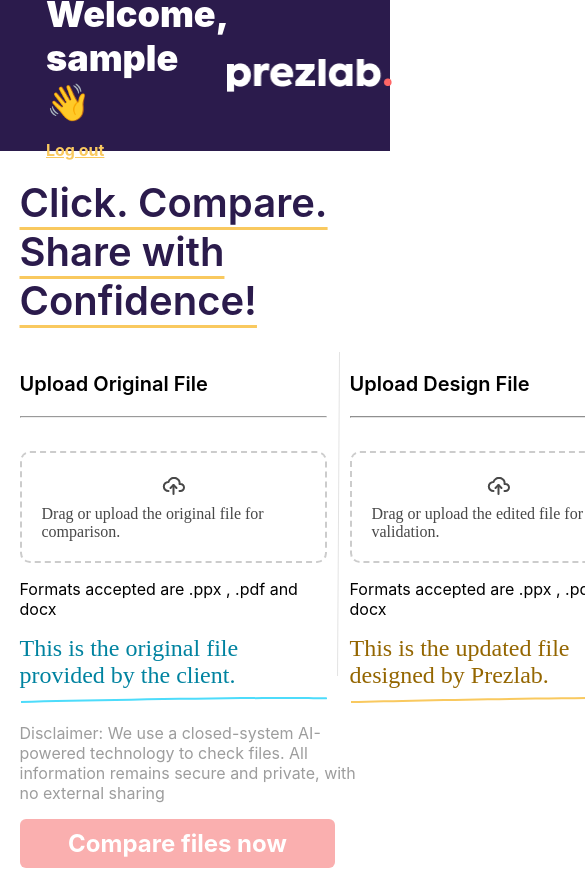
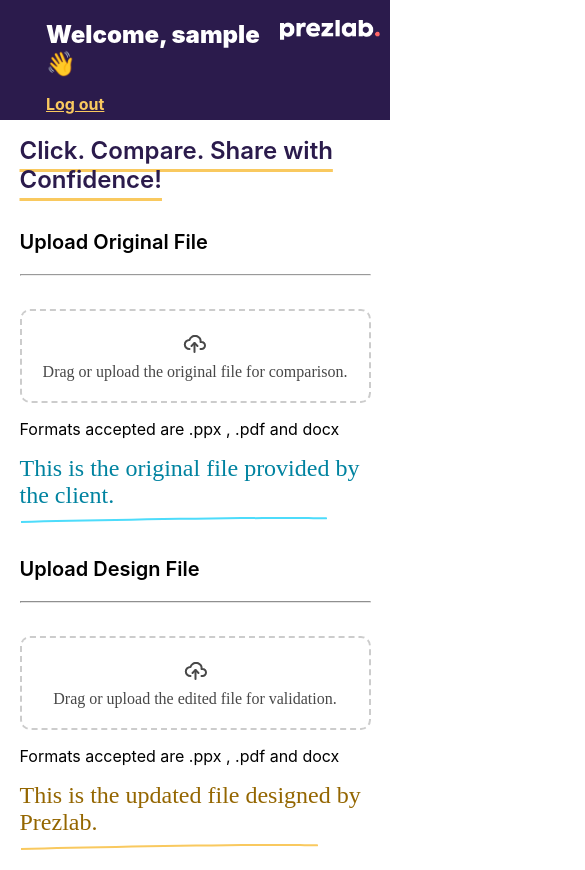
Before and after one commit to Ahmadalshishani/project-, a React (Create React App) app in the folder front/: page / in a window 390 px wide. Shown: the top 870 px of the page, 585 px wide, since content can reach past the window. Built offline with nearby package versions, Linux system fonts and the light colour scheme; sample sign-in values are in the browser's storage.

Commit message:
dash board responsave

```diff
--- a/front/src/components/ForgetPassword/index.js
+++ b/front/src/components/ForgetPassword/index.js
@@ -29,7 +29,29 @@
           width: "100%",
         }}
       >
-        <div>
+        <div >
+          <div style={{ display: "flex", alignItems: "center" }}>
+        <svg
+            cursor={"pointer"}
+              width="50"
+              height="50"
+              viewBox="0 0 50 50"
+              fill="none"
+              xmlns="http://www.w3.org/2000/svg"
+              onClick={() => {
+                navigate("/login");
+              }}
+
+            >
+              <path
+                d="M10.9375 23.4375H42.1875C42.6019 23.4375 42.9993 23.6021 43.2924 23.8951C43.5854 24.1882 43.75 24.5856 43.75 25C43.75 25.4144 43.5854 25.8118 43.2924 26.1049C42.9993 26.3979 42.6019 26.5625 42.1875 26.5625H10.9375C10.5231 26.5625 10.1257 26.3979 9.83265 26.1049C9.53962 25.8118 9.375 25.4144 9.375 25C9.375 24.5856 9.53962 24.1882 9.83265 23.8951C10.1257 23.6021 10.5231 23.4375 10.9375 23.4375Z"
+                fill="black"
+              />
+              <path
+                d="M11.5845 25L24.5439 37.9562C24.8373 38.2496 25.0021 38.6476 25.0021 39.0625C25.0021 39.4774 24.8373 39.8753 24.5439 40.1687C24.2505 40.4621 23.8525 40.627 23.4376 40.627C23.0227 40.627 22.6248 40.4621 22.3314 40.1687L8.26886 26.1062C8.12335 25.9611 8.0079 25.7887 7.92913 25.5988C7.85036 25.409 7.80981 25.2055 7.80981 25C7.80981 24.7945 7.85036 24.591 7.92913 24.4011C8.0079 24.2113 8.12335 24.0389 8.26886 23.8937L22.3314 9.83124C22.6248 9.53784 23.0227 9.37302 23.4376 9.37302C23.8525 9.37302 24.2505 9.53784 24.5439 9.83124C24.8373 10.1246 25.0021 10.5226 25.0021 10.9375C25.0021 11.3524 24.8373 11.7503 24.5439 12.0437L11.5845 25Z"
+                fill="black"
+              />
+            </svg>
           <p className="forget"
             style={{
               maxWidth: "351px",
@@ -43,7 +65,7 @@
             }}
           >
             Forgot your password?
-          </p>
+          </p></div>
           <p
             style={{
               maxWidth: "230px",
--- a/front/src/components/compares/index.js
+++ b/front/src/components/compares/index.js
@@ -219,7 +219,7 @@
             Log out
           </span>
         </p>
-        <img src={Logo} alt="Company Logo" />
+        <img id="logo" src={Logo} alt="Company Logo" />
       </header>
       <div style={{ maxWidth: "100rem",  width: "90%" ,margin:"0 auto",alignItems:"center"}}>
       <div
--- a/front/src/components/dashboard/index.js
+++ b/front/src/components/dashboard/index.js
@@ -2,11 +2,10 @@
 import "./style.css";
 import Logo from "../../pictures/Group 8.png";
 import DragDrop from "../DragDrop/index";
-import { useDispatch, useSelector } from "react-redux";
+import { useDispatch} from "react-redux";
 import { setCompare } from "../reducers/compare";
 import { useNavigate, Navigate } from "react-router-dom";
 
-const baseUrl = "http://194.242.57.64:5000";
 
 const Dashboard = () => {
   const navigate = useNavigate();
@@ -23,11 +22,6 @@
   // State to manage files
   const [originalFile, setOriginalFile] = useState(null);
   const [designFile, setDesignFile] = useState(null);
-  const { compare } = useSelector((state) => {
-    return {
-      compare: state.compare.comparing,
-    };
-  });
   // API endpoint
   const baseUrl = "http://194.242.57.64:5000";
 
@@ -102,12 +96,12 @@
             Log out
           </span>
         </p>
-        <img src={Logo} alt="Company Logo" />
+        <img id="logo" src={Logo} alt="Company Logo"  />
       </header>
       <div style={{ maxWidth: "100rem", margin: "auto", width: "90%",cursor:"default" }}>
         <h1 className="head" style={{fontFamily:"inter",fontWeight:"600",fontSize:"40px"}}>Click. Compare. Share with Confidence!</h1>
 
-        <div
+        <div id="drag"
           style={{
             display: "grid",
             gridTemplateColumns: "auto auto auto",
@@ -147,7 +141,7 @@
               </svg>
             </div>
           </div>
-          <div style={{ textAlign: "center" }}>
+          <div className="center" style={{ textAlign: "center" }}>
             <svg
               width="3"
               height="324"
--- a/front/src/components/dashboard/style.css
+++ b/front/src/components/dashboard/style.css
@@ -1,3 +1,33 @@
+
+@media screen and (max-width: 750px) {
+  .header{
+    align-items: start !important;
+    padding-top: 20px;
+    height: 100px !important;
+    gap:20px;
+    padding-right: 10px !important;
+  }
+  #logo{
+    width: 100px !important;
+    height: 19,63px !important;
+  }
+  .header p {
+    margin: 0%;
+    font-size: x-large !important;
+  }
+  .head{
+    font-size: x-large !important;
+  }
+  #drag{
+    display: flex !important;
+    flex-direction: column !important;
+    .center{
+      display: none;
+    }
+
+  }
+}
+
 .header {
   display: flex;
   justify-content: space-between;
@@ -7,10 +37,7 @@
   padding-left: 46px;
   padding-right: 46px;
 }
-.header img {
-  width: 166.55px;
-  height: 32.69px;
-}
+
 .header p {
   color: #ffff;
   font-weight: 900;
```
